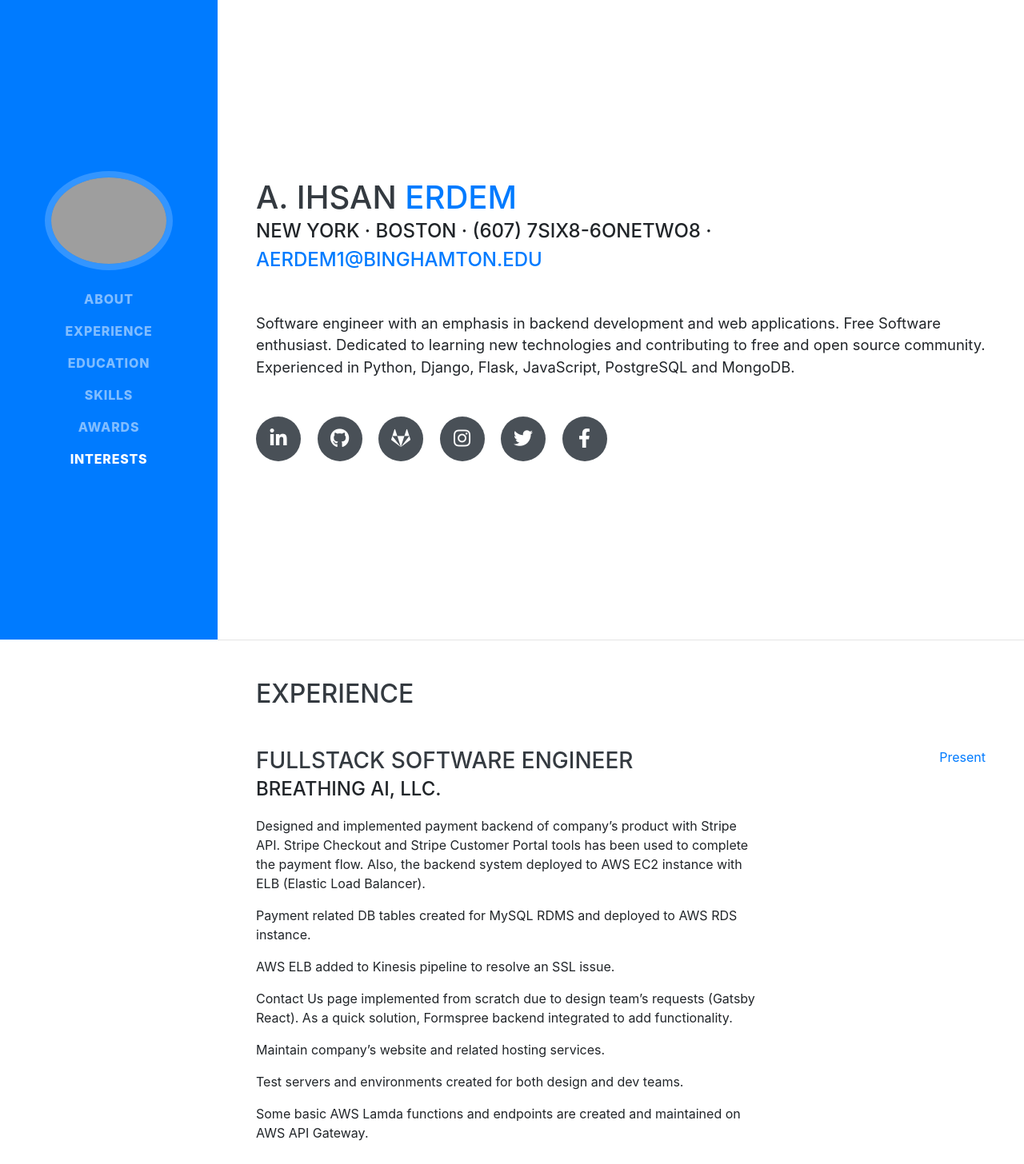
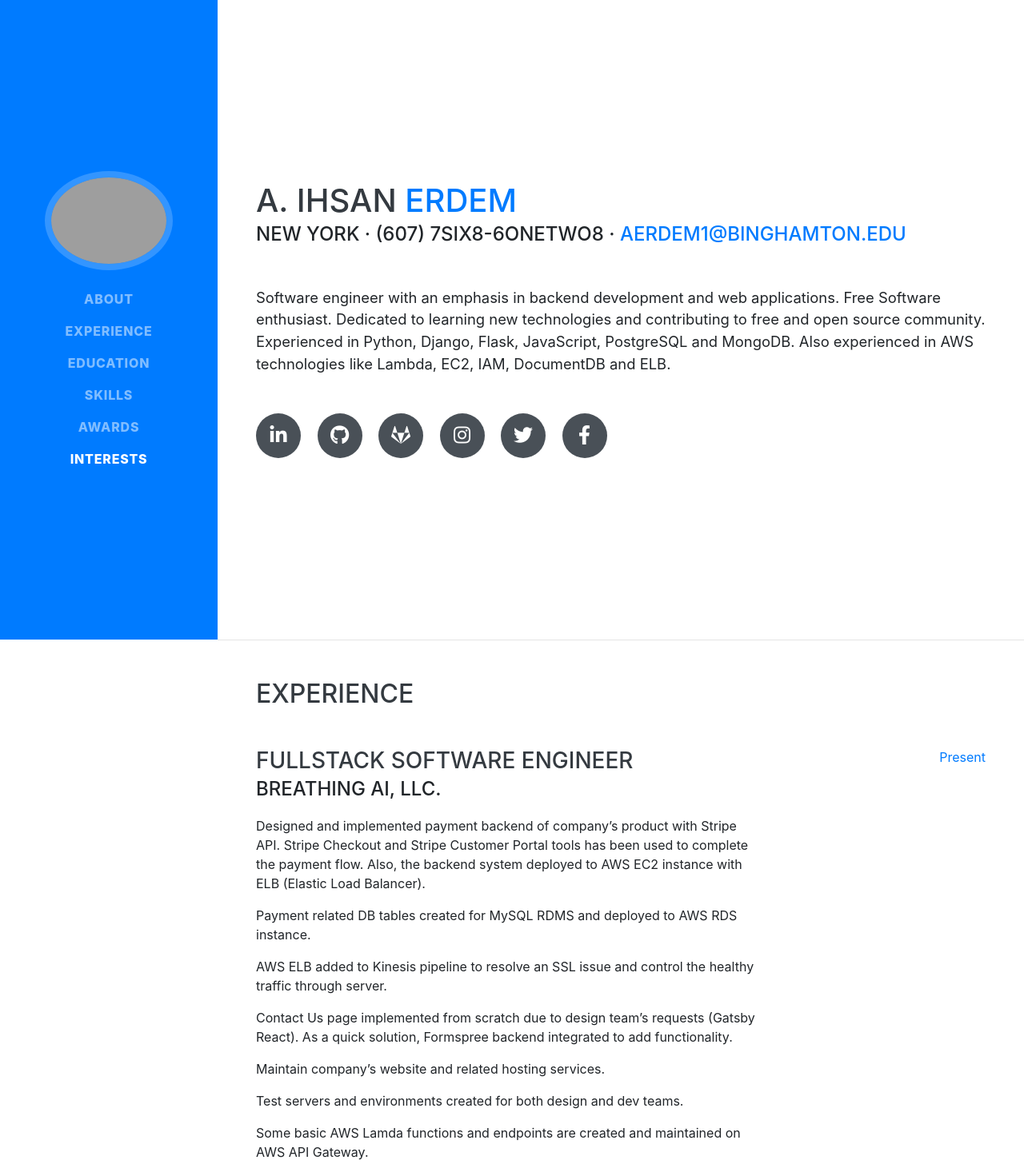
Before and after one commit to iErdem1/gh-pages, a website with bundled scripts: page index.html in a window 1280 px wide. Shown: the top 1456 px of the page at 80% size. Built offline with nearby package versions, Linux system fonts and the light colour scheme; grey boxes are pictures that could not be loaded; a web font is replaced by a local one.

Commit message:
Minor update

```diff
--- a/index.html
+++ b/index.html
@@ -81,13 +81,14 @@
 						<span class="text-primary">Erdem</span>
 					</h1>
 					<div class="subheading mb-5">
-						New York · Boston · (607) 7six8-6onetwo8 ·
+						New York · (607) 7six8-6onetwo8 ·
 						<a href="mailto:name@email.com">aerdem1@binghamton.edu</a>
 					</div>
 					<p class="lead mb-5">
 						Software engineer with an emphasis in backend development and web applications.
 						Free Software enthusiast. Dedicated to learning new technologies and contributing to free and
 						open source community. Experienced in Python, Django, Flask, JavaScript, PostgreSQL and MongoDB.
+						Also experienced in AWS technologies like Lambda, EC2, IAM, DocumentDB and ELB.
 					</p>
 					<div class="social-icons">
 						<a href="https://www.linkedin.com/in/ihsanerdem/">
@@ -136,7 +137,7 @@
 								Payment related DB tables created for MySQL RDMS and deployed to AWS RDS instance.
 							</p>
 							<p>
-								AWS ELB added to Kinesis pipeline to resolve an SSL issue.
+								AWS ELB added to Kinesis pipeline to resolve an SSL issue and control the healthy traffic through server.
 							</p>
 							<p>
 								Contact Us page implemented from scratch due to design team’s requests (Gatsby React).
```
